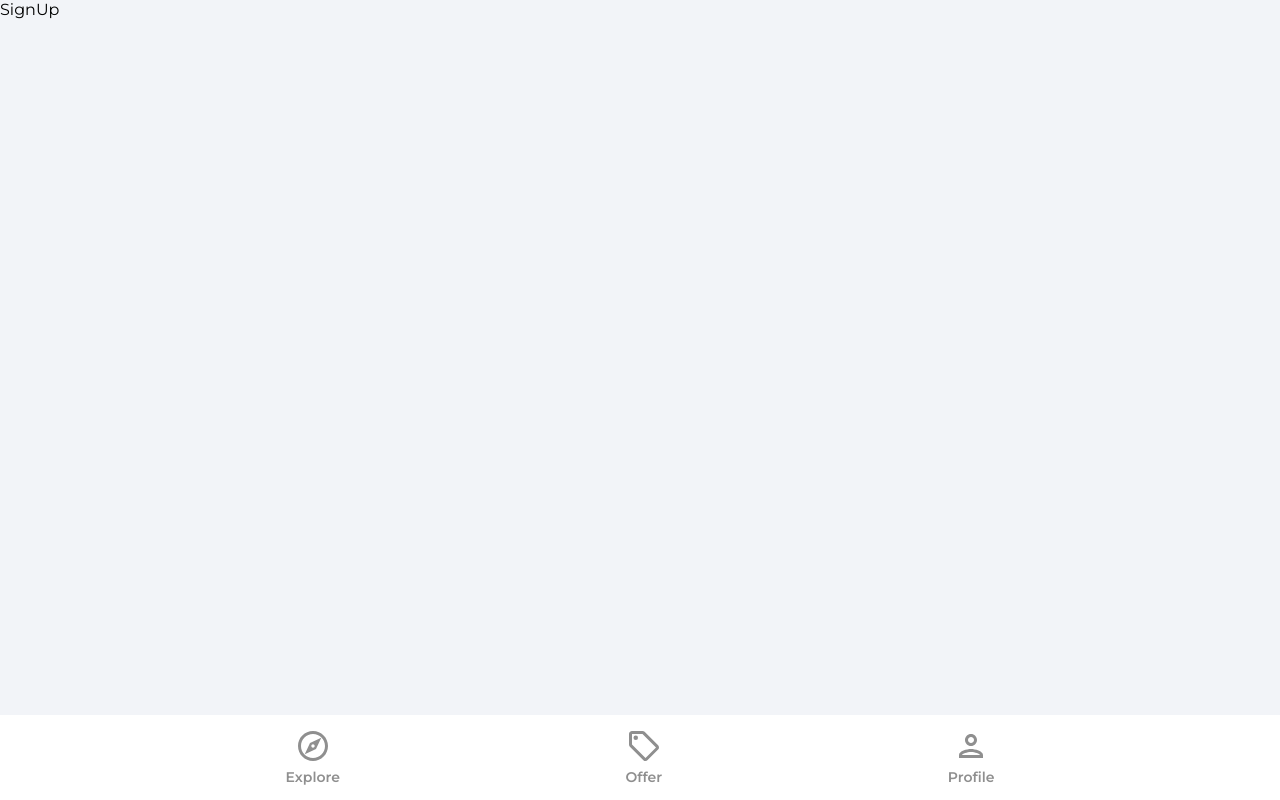
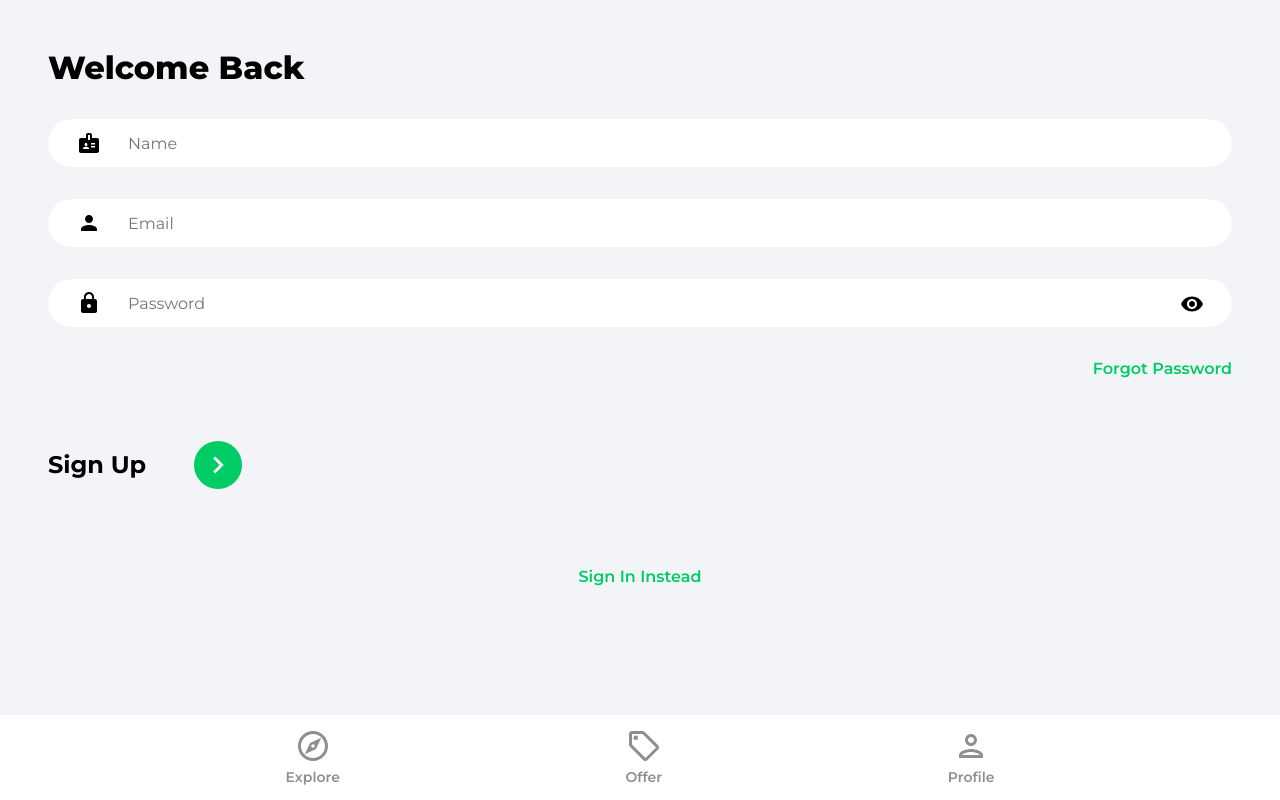
Before and after one commit to pjmgraham/house-marketplace, a React (Create React App) app: page /sign-up in a window 1280 px wide. Built offline with nearby package versions, Linux system fonts and the light colour scheme.

Commit message:
adds sign in and sign up pages

```diff
--- a/src/App.js
+++ b/src/App.js
@@ -17,7 +17,7 @@
           <Route path="/profile" element={<SignIn />} />
           <Route path="/sign-in" element={<SignIn />} />
           <Route path="/sign-up" element={<SignUp />} />
-          <Route path="/forgot" element={<ForgotPassword />} />
+          <Route path="/forgot-password" element={<ForgotPassword />} />
         </Routes>
         <Navbar />
       </Router>
--- a/src/pages/SignIn.jsx
+++ b/src/pages/SignIn.jsx
@@ -1,9 +1,77 @@
-import React from 'react'
+import { useState } from "react";
+import { Link, useNavigate } from "react-router-dom";
+import { ReactComponent as ArrowRightIcon } from "../assets/svg/keyboardArrowRightIcon.svg";
+import visibilityIcon from "../assets/svg/visibilityIcon.svg";
 
 const SignIn = () => {
+  const [showPassword, setShowPassword] = useState(false);
+  const [formData, setFormData] = useState({
+    email: "",
+    password: "",
+  });
+
+  const { email, password } = formData;
+
+  const navigate = useNavigate();
+
+  const onChange = (e) => {
+    setFormData((prevState) => ({
+      ...prevState,
+      [e.target.id]: e.target.value,
+    }));
+  };
+
   return (
-    <div>SignIn</div>
-  )
-}
+    <>
+      <div className="pageContainer">
+        <header>
+          <p className="pageHeader">Welcome Back</p>
+        </header>
+        <main>
+          <form>
+            <input
+              type="email"
+              className="emailInput"
+              placeholder="Email"
+              id="email"
+              value={email}
+              onChange={onChange}
+            />
+            <div className="passwordInputDiv">
+              <input
+                type={showPassword ? "text" : "password"}
+                className="passwordInput"
+                placeholder="Password"
+                id="password"
+                value={password}
+                onChange={onChange}
+              />
+              <img
+                src={visibilityIcon}
+                alt="show password"
+                className="showPassword"
+                onClick={() => setShowPassword((prevState) => !prevState)}
+              />
+            </div>
+            <Link to="/forgot-password" className="forgotPasswordLink">
+              Forgot Password
+            </Link>
 
-export default SignIn
+            <div className="signInBar">
+              <p className="signInText">Sign In</p>
+              <button className="signInButton">
+                <ArrowRightIcon fill="#ffffff" width="34px" height="34px" />
+              </button>
+            </div>
+            {/* google OAuth */}
+            <Link to="/sign-up" className="registerLink">
+              Sign Up Instead
+            </Link>
+          </form>
+        </main>
+      </div>
+    </>
+  );
+};
+
+export default SignIn;
--- a/src/pages/SignUp.jsx
+++ b/src/pages/SignUp.jsx
@@ -1,9 +1,86 @@
-import React from 'react'
+import { useState } from "react";
+import { Link, useNavigate } from "react-router-dom";
+import { ReactComponent as ArrowRightIcon } from "../assets/svg/keyboardArrowRightIcon.svg";
+import visibilityIcon from "../assets/svg/visibilityIcon.svg";
 
 const SignUp = () => {
+  const [showPassword, setShowPassword] = useState(false);
+  const [formData, setFormData] = useState({
+    name: "",
+    email: "",
+    password: "",
+  });
+
+  const { name, email, password } = formData;
+
+  const navigate = useNavigate();
+
+  const onChange = (e) => {
+    setFormData((prevState) => ({
+      ...prevState,
+      [e.target.id]: e.target.value,
+    }));
+  };
+
   return (
-    <div>SignUp</div>
-  )
-}
+    <>
+      <div className="pageContainer">
+        <header>
+          <p className="pageHeader">Welcome Back</p>
+        </header>
+        <main>
+          <form>
+            <input
+              type="text"
+              className="nameInput"
+              placeholder="Name"
+              id="name"
+              value={name}
+              onChange={onChange}
+            />
+            <input
+              type="email"
+              className="emailInput"
+              placeholder="Email"
+              id="email"
+              value={email}
+              onChange={onChange}
+            />
+            <div className="passwordInputDiv">
+              <input
+                type={showPassword ? "text" : "password"}
+                className="passwordInput"
+                placeholder="Password"
+                id="password"
+                value={password}
+                onChange={onChange}
+              />
+              <img
+                src={visibilityIcon}
+                alt="show password"
+                className="showPassword"
+                onClick={() => setShowPassword((prevState) => !prevState)}
+              />
+            </div>
+            <Link to="/forgot-password" className="forgotPasswordLink">
+              Forgot Password
+            </Link>
 
-export default SignUp
+            <div className="signUpBar">
+              <p className="signUpText">Sign Up</p>
+              <button className="signUpButton">
+                <ArrowRightIcon fill="#ffffff" width="34px" height="34px" />
+              </button>
+            </div>
+            {/* google OAuth */}
+            <Link to="/sign-in" className="registerLink">
+              Sign In Instead
+            </Link>
+          </form>
+        </main>
+      </div>
+    </>
+  );
+};
+
+export default SignUp;
```
